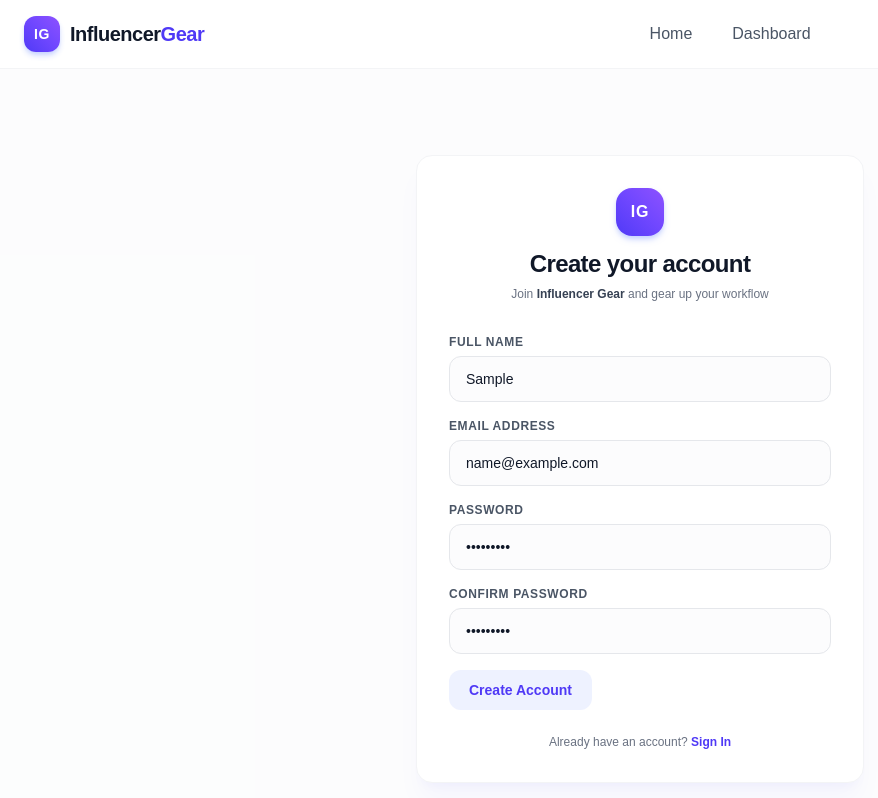
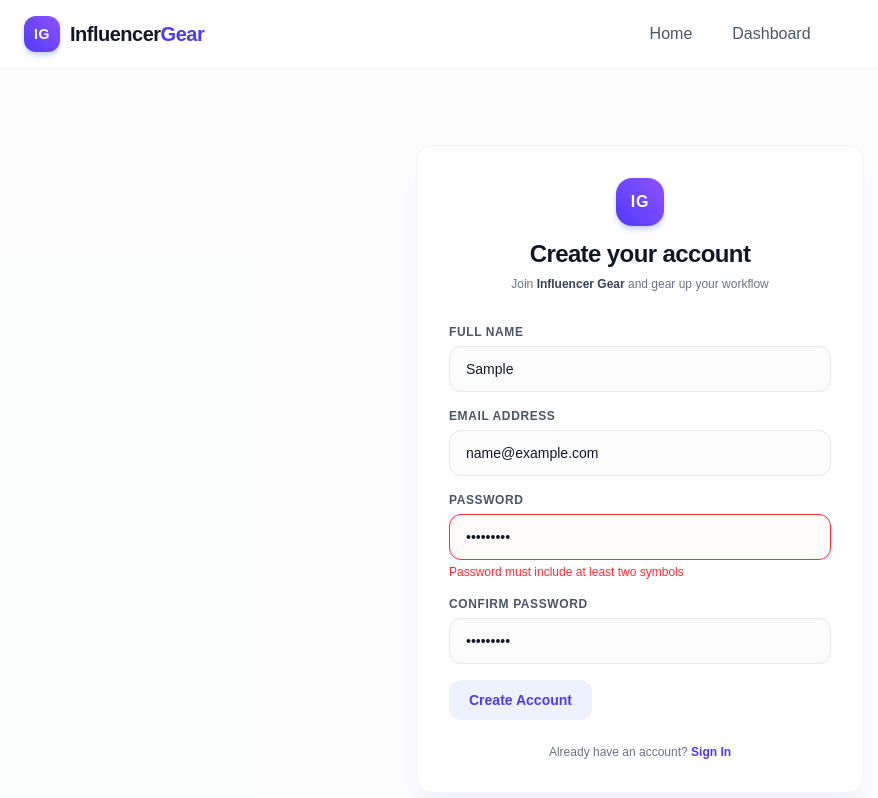
Before and after one commit to nemo050106/Influencer-Gear, a Next.js app: page /register in a window 1280 px wide. Both pictures are taken after typing "Sample", "name@example.com", "Sample123", "Sample123" into the empty fields and a click on the button "Create Account". Shown: the top 798 px of the page, without its empty margins (0-878 px from the left). Built offline with nearby package versions, Linux system fonts and the light colour scheme.

Commit message:
zod validation added into the register page

```diff
--- a/package.json
+++ b/package.json
@@ -12,7 +12,8 @@
     "better-auth": "^1.7.14",
     "next": "16.4.3",
     "react": "19.3.0",
-    "react-dom": "19.3.0"
+    "react-dom": "19.3.0",
+    "zod": "^4.6.7"
   },
   "devDependencies": {
     "@tailwindcss/turbopack": "^4",
--- a/src/app/(auth)/register/page.tsx
+++ b/src/app/(auth)/register/page.tsx
@@ -4,6 +4,7 @@ import React, { useState } from "react";
 import Link from "next/link";
 import InputField from "@/ui/InputField";
 import Button from "@/ui/Button";
+import { registrationSchema } from "@/lib/validation";
 
 export default function RegisterPage() {
     const [formData, setFormData] = useState({
@@ -12,6 +13,7 @@ export default function RegisterPage() {
         password: "",
         confirmPassword: "",
     });
+    const [errors, setErrors] = useState<Record<string, string>>({});
 
     const handleChange = (e: React.ChangeEvent<HTMLInputElement>) => {
         setFormData((prev) => ({ ...prev, [e.target.name]: e.target.value }));
@@ -26,7 +28,29 @@ export default function RegisterPage() {
 
     const RegisterButton = (e: React.FormEvent) => {
         e.preventDefault();
-    // UI only - No functionality added
+
+        // 1. Run Zod validation against the form state
+        const result = registrationSchema.safeParse(formData);
+
+        // 2. Check if validation failed
+        if (!result.success) {
+            const formattedErrors: Record<string, string> = {};
+
+            // Extract every error issue produced by Zod
+            result.error.issues.forEach((issue) => {
+                // issue.path[0] gives the field name, e.g., "email" or "password"
+                const fieldName = issue.path[0] as string;
+                formattedErrors[fieldName] = issue.message;
+            });
+
+            // 3. Store errors in state so UI updates
+            setErrors(formattedErrors);
+            return; // Stop form execution
+        }
+
+        // 4. Success! Clear errors and proceed
+        setErrors({});
+        // console.log("Valid data ready to send:", result.data);
     };
 
     return (
@@ -58,6 +82,7 @@ export default function RegisterPage() {
                             name={field.name}
                             placeholder={field.placeholder}
                             value={formData[field.name as keyof typeof formData]}
+                            error={errors[field.name]} // <-- Pass specific error message here
                             onChange={handleChange}
                         />
                     ))}
--- /dev/null
+++ b/src/lib/validation.ts
@@ -0,0 +1,14 @@
+import { z } from "zod";
+
+export const registrationSchema = z.object({
+    name: z.string().min(2, 'Name is required'),
+    email: z.string().email('Please enter a valid email address'),
+    password: z.string().regex(
+        /^(?=(?:.*[!@#$%^&*]){2,}).*$/,
+        "Password must include at least two symbols"
+    ),
+    confirmPassword: z.string(),
+}).refine((val) => val.password === val.confirmPassword, {
+    message: "Passwords do not match",
+    path: ["confirmPassword"],
+});
--- a/src/ui/InputField.tsx
+++ b/src/ui/InputField.tsx
@@ -1,11 +1,17 @@
-import { InputFieldProps } from '@/lib'
 
-export default function InputField({ label,
+import { InputFieldProps } from "@/lib";
+
+
+
+export default function InputField({
+    label,
     type,
     name,
     placeholder,
     value,
-    onChange, }: InputFieldProps) {
+    error,
+    onChange,
+}: InputFieldProps) {
     return (
         <div>
             <label className="block text-xs font-semibold uppercase tracking-wider text-gray-600 mb-1.5">
@@ -17,7 +23,14 @@ export default function InputField({ label,
                 placeholder={placeholder}
                 value={value}
                 onChange={onChange}
-                className="w-full rounded-xl border border-gray-200 bg-gray-50/50 px-4 py-3 text-sm text-gray-900 placeholder:text-gray-400 focus:border-indigo-500 focus:bg-white focus:outline-none focus:ring-4 focus:ring-indigo-500/10 transition"
+                className={`w-full rounded-xl border px-4 py-3 text-sm text-gray-900 placeholder:text-gray-400 focus:outline-none focus:ring-4 transition ${error
+                        ? "border-red-500 bg-red-50/30 focus:border-red-500 focus:ring-red-500/10"
+                        : "border-gray-200 bg-gray-50/50 focus:border-indigo-500 focus:bg-white focus:ring-indigo-500/10"
+                    }`}
             />
-        </div>)
+            {error && (
+                <p className="mt-1 text-xs font-medium text-red-500">{error}</p>
+            )}
+        </div>
+    );
 }
```
Also changed, not shown: src/lib/index.ts (+18 -8 lines), 1 other file (tests, documents, lock files or other folders). Lines whose indentation alone changed are shown as unchanged.
